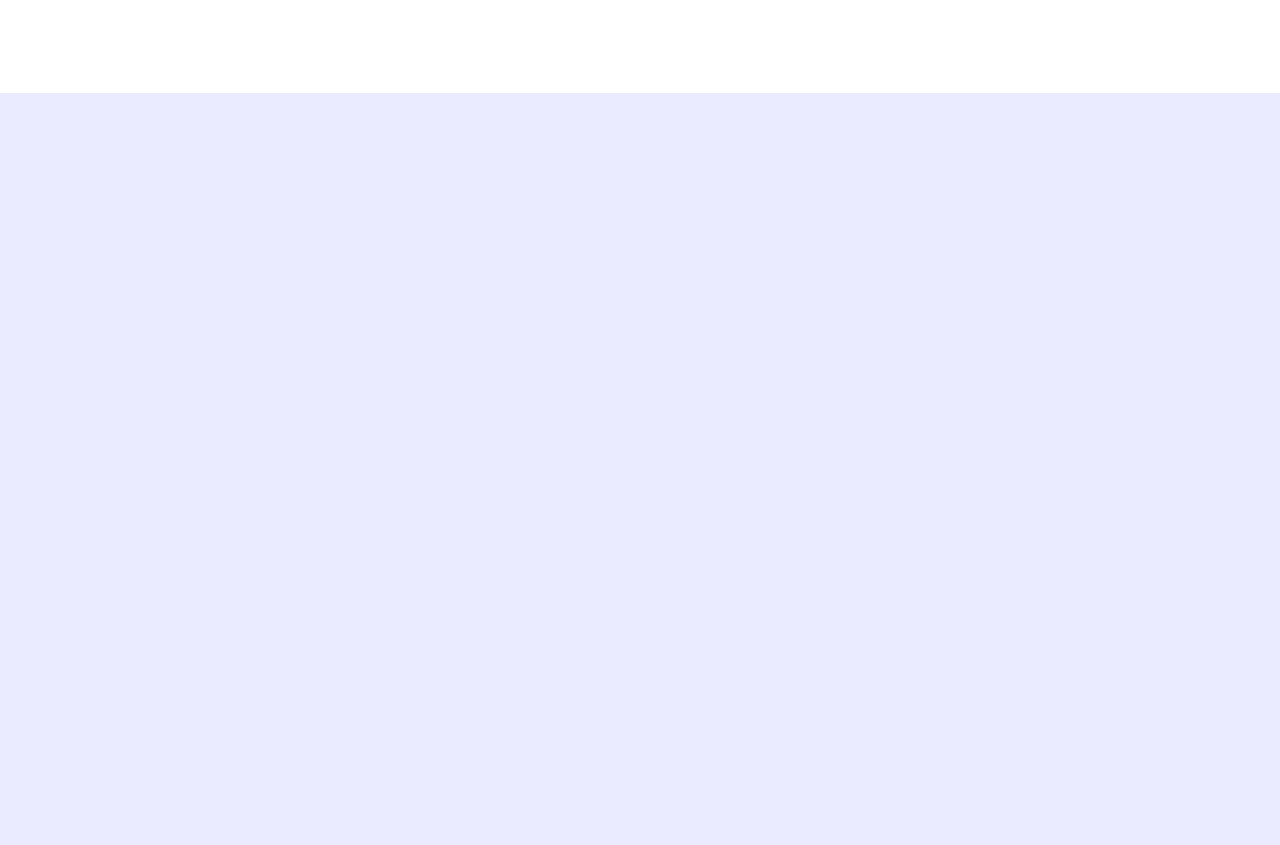
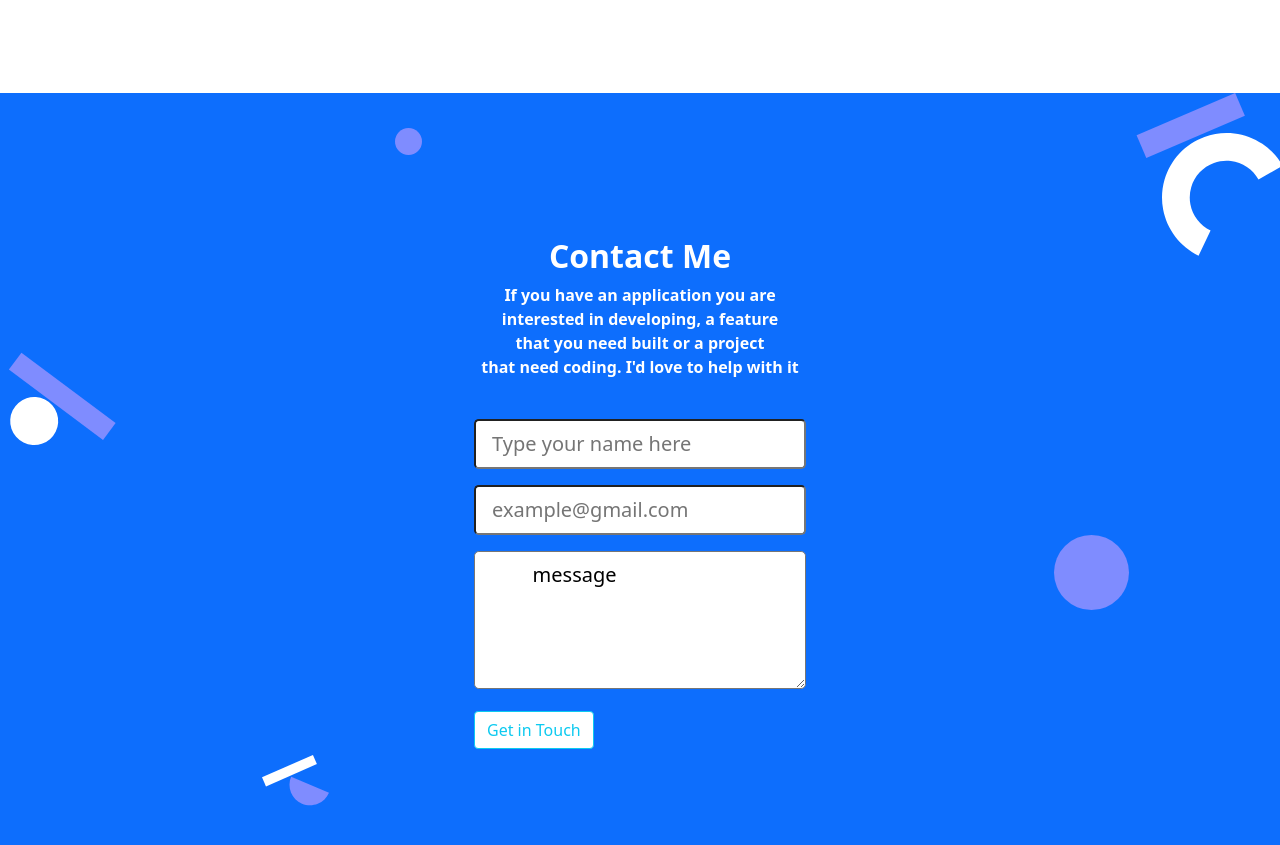
Before and after one commit to Ogaga01/Bootstrap-Pair-Programming, a plain HTML site: page index.html in a window 1280 px wide. Shown: the part 3474-4319 px from the top of the page. Before the commit the page ends 3567 px from the top, so only its background shows below. Drawn offline with nearby package versions, Linux system fonts and the light colour scheme.

Commit message:
adding the contact me section

```diff
--- a/index.html
+++ b/index.html
@@ -248,6 +248,39 @@
         </div>
       </div>
   </section>
+  <section id="contact-section" class="bg-primary">
+
+    <div class="form-heading ">
+      <h2 class="text-center text-white fw-bolder">Contact Me</h2>
+      <p class="text-center text-white fw-bold">
+        If you have an application you are <br>interested in developing,
+         a feature <br>that you need built or a project<br> that need coding.
+          I'd love to help with it
+      </p>
+    </div>
+    <div class="container p-4 d-flex justify-content-center">
+    <form action="https://formspree.io/f/meqnzwab" method="post">
+
+      <div class="mb-3 ">
+      <input type="text" class="form-control-lg" placeholder="Type your name here" >
+      </div>
+
+    <div class="mb-3 ">
+      <input type="password" class="form-control-lg" id="exampleInputPassword1" placeholder="example@gmail.com">
+    </div>
+
+    <div class="mb-3 ">
+
+      <textarea class="form-control-lg" id="exampleFormControlTextarea1" rows="4" style="width: 100%;" aria-placeholder="write your message here">
+        message
+      </textarea>
+    </div>
+
+    <button type="submit" class="btn btn-outline-info bg-white">Get in Touch</button>
+  </form>
+
+</div>
+  </section>
 
 </body>
 
--- a/style.css
+++ b/style.css
@@ -4,7 +4,7 @@
   --medium-dark-blue: #253858;
   --light-blue: #344563;
   --lighter-blue: #6b778c;
-  --media-color:#505f79;
+  --media-color: #505f79;
   --focus-color: #2230d2;
   --lightest-blue: #7f8cff;
   --menu-blue: #495bff;
@@ -18,66 +18,88 @@
   --white-color: #fff;
 }
 
-*,body{
+*,
+body {
   margin: 0;
   padding: 0;
 }
-body{
+
+body {
   background-color: var(--lighter-gray) !important;
 }
 
-h1,h2{
-    color: var(--dark-blue);
+h1,
+h2 {
+  color: var(--dark-blue);
 }
-h3,h5{
-    color: var(--light-blue);
-}
-p{
+
+h3,
+h5 {
   color: var(--light-blue);
 }
 
-.nav-link,.dark-blue-text {
+p {
+  color: var(--light-blue);
+}
+
+.nav-link,
+.dark-blue-text {
   color: var(--light-blue) !important;
 }
-.hero-container{
+
+.hero-container {
   background-image: url('./images/main_bg.png');
-  background-size:95% 100%;
+  background-size: 95% 100%;
   background-repeat: no-repeat;
   background-position: top center;
-  padding: 9rem 0 ;
+  padding: 9rem 0;
   border-bottom-left-radius: 5rem;
 }
-.social-media-title{
+
+.social-media-title {
   color: var(--menu-blue);
 }
-.social-media-icon a i{
+
+.social-media-icon a i {
   font-size: 23px;
   color: var(--media-color);
 }
 
-.rounded-card{
+.rounded-card {
   border-radius: 24px;
 }
-.work-bullet{
+
+.work-bullet {
   width: 8px;
   height: 8px;
-  background-color:var(--light-gray);
+  background-color: var(--light-gray);
 }
-.light-gray-text{
+
+.light-gray-text {
   color: var(--lighter-blue);
 }
-.work-technologies{
+
+.work-technologies {
   color: var(--menu-blue);
   background-color: var(--lighter-gray);
 }
-.project-button{
-  color: var(--menu-blue)!important;
+
+.project-button {
+  color: var(--menu-blue) !important;
   border: 1px var(--menu-blue) solid !important;
 }
-.about-languages{
+
+.about-languages {
   background-color: var(--skill-card-color);
 }
-.about-section{
+
+.about-section {
   padding: 6rem 0;
   border-top-right-radius: 5rem;
 }
+
+#contact-section {
+  background-image: url('./images/contact-form-background-shapes.svg');
+  background-repeat: no-repeat;
+  padding: 9rem 0;
+}
```
Also changed, not shown: images/contact-form-background-shapes.svg (added).
